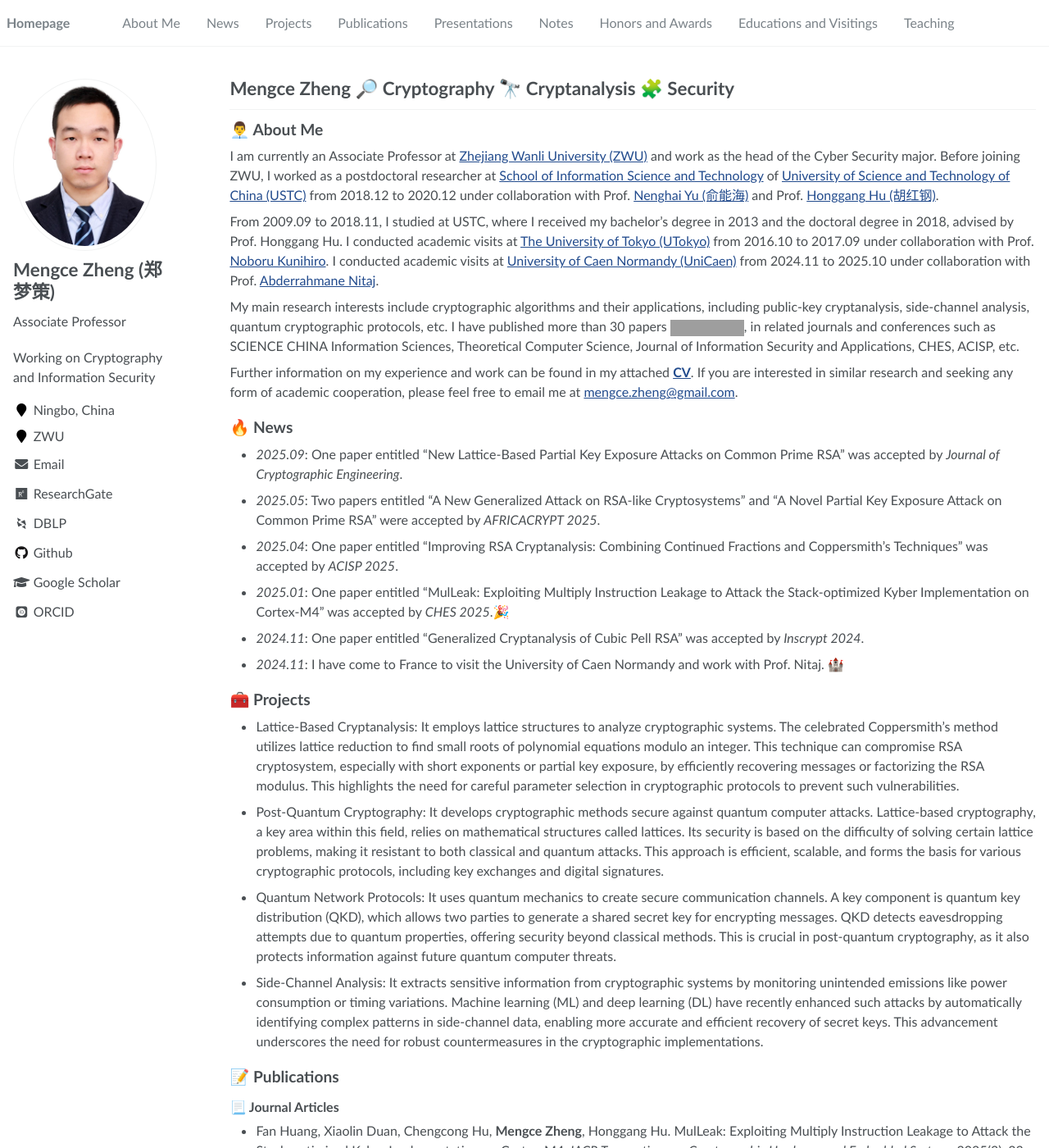
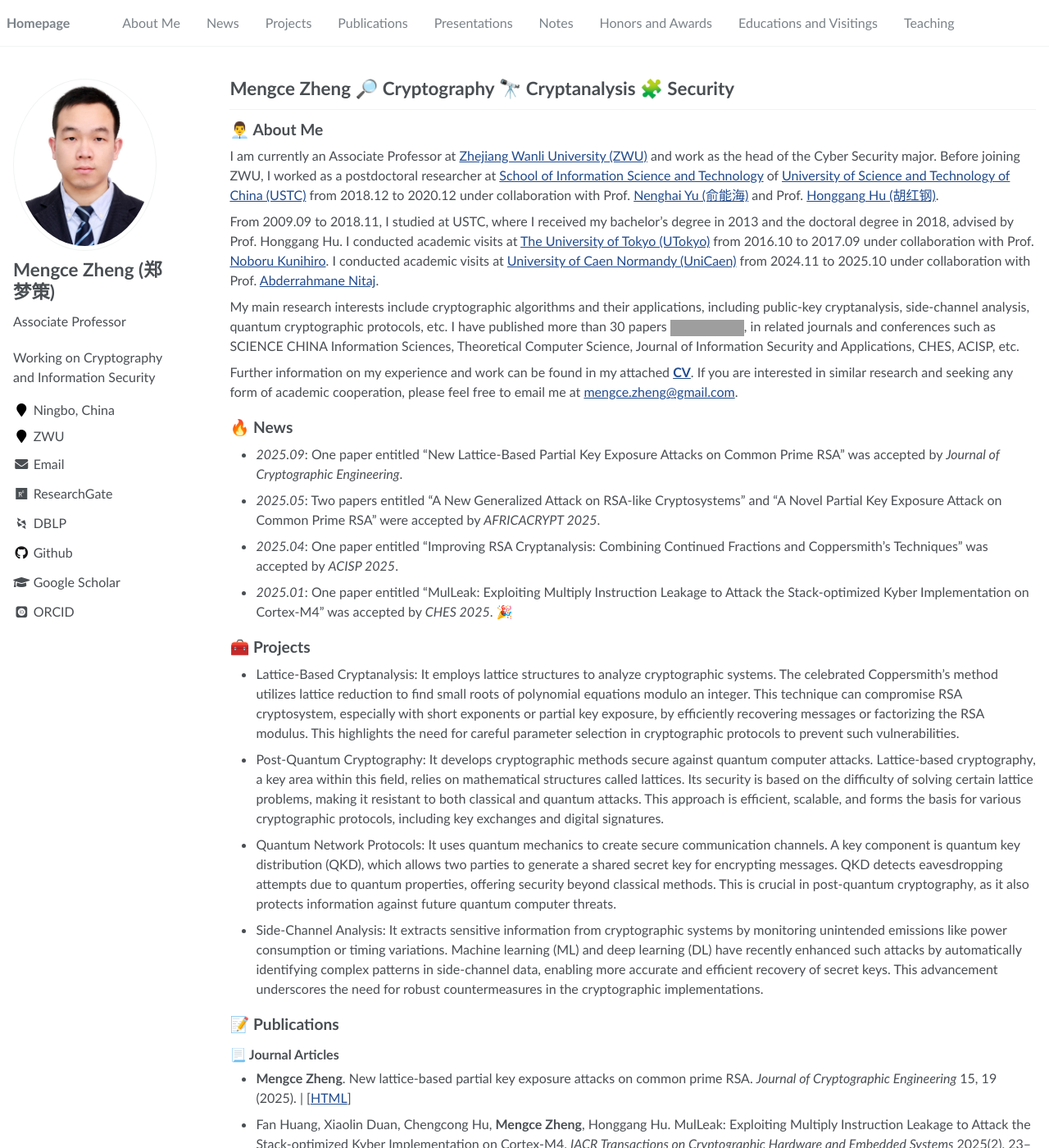
Before and after one commit to MengceZheng/MengceZheng.github.io, a Jekyll site: the page built from _pages/about.md, in a window 1280 px wide and 1400 px high. Shown: the whole window at 82% size. Built offline with Jekyll 4.4.1, drawn with Linux system fonts in a browser that asks for light colours; some web fonts are replaced; grey boxes are pictures that could not be loaded.

Commit message:
docs: update publication list in about.md
Updated publication entries and added a new paper to the list.

```diff
--- a/_pages/about.md
+++ b/_pages/about.md
@@ -34,9 +34,7 @@ If you are interested in similar research and seeking any form of academic coope
 - *2025.09*: One paper entitled "New Lattice-Based Partial Key Exposure Attacks on Common Prime RSA" was accepted by *Journal of Cryptographic Engineering*.
 - *2025.05*: Two papers entitled "A New Generalized Attack on RSA-like Cryptosystems" and "A Novel Partial Key Exposure Attack on Common Prime RSA" were accepted by *AFRICACRYPT 2025*.
 - *2025.04*: One paper entitled "Improving RSA Cryptanalysis: Combining Continued Fractions and Coppersmith's Techniques" was accepted by *ACISP 2025*.
-- *2025.01*: One paper entitled "MulLeak: Exploiting Multiply Instruction Leakage to Attack the Stack-optimized Kyber Implementation on Cortex-M4" was accepted by *CHES 2025*.🎉
-- *2024.11*: One paper entitled "Generalized Cryptanalysis of Cubic Pell RSA" was accepted by *Inscrypt 2024*.
-- *2024.11*: I have come to France to visit the University of Caen Normandy and work with Prof. Nitaj. 🏰
+- *2025.01*: One paper entitled "MulLeak: Exploiting Multiply Instruction Leakage to Attack the Stack-optimized Kyber Implementation on Cortex-M4" was accepted by *CHES 2025*. 🎉
 
 ## 🧰 Projects
 
@@ -52,6 +50,7 @@ If you are interested in similar research and seeking any form of academic coope
 
 ### 📃 Journal Articles
 
+- **Mengce Zheng**. New lattice-based partial key exposure attacks on common prime RSA. *Journal of Cryptographic Engineering* 15, 19 (2025). \| \[[HTML](https://link.springer.com/article/10.1007/s13389-025-00383-7)\]
 - Fan Huang, Xiaolin Duan, Chengcong Hu, **Mengce Zheng**, Honggang Hu. MulLeak: Exploiting Multiply Instruction Leakage to Attack the Stack-optimized Kyber Implementation on Cortex-M4. *IACR Transactions on Cryptographic Hardware and Embedded Systems* 2025(2), 23--68 (2025). \| \[[HTML](https://tches.iacr.org/index.php/TCHES/article/view/12041) [PDF](/docs/HDH+25.pdf)\]
 - **Mengce Zheng**, Hao Kang. Lattice-based cryptanalysis of RSA-type cryptosystems: a bibliometric analysis. *Cybersecurity* 7: 74 (2024). \| \[[HTML](https://link.springer.com/article/10.1186/s42400-024-00289-7) [PDF](/docs/ZK24.pdf)\]
 - **Mengce Zheng**. Revisiting RSA-polynomial problem and semiprime factorization. *Theoretical Computer Science* 1004: 114634 (2024). \| \[[HTML](https://www.sciencedirect.com/science/article/pii/S0304397524002494) [PDF](/docs/Zheng24b.pdf) [Code](https://github.com/MengceZheng/RSAPoly)\]
```
